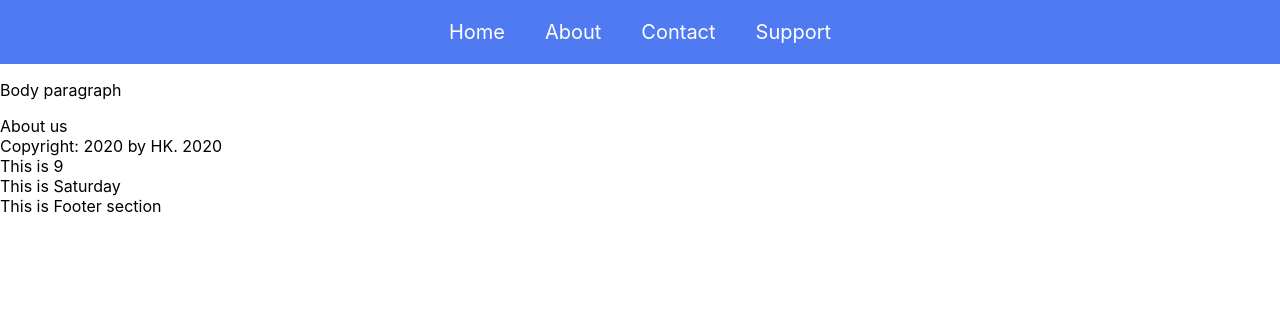
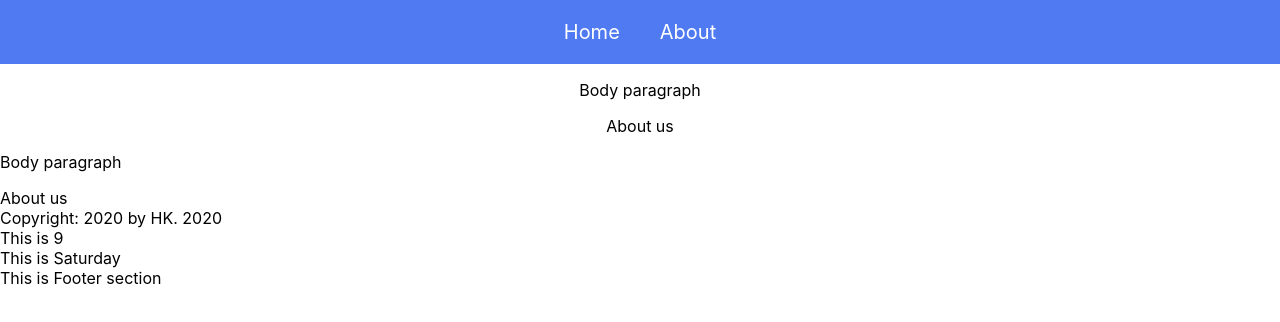
Before and after one commit to hkhual/Shalom_Zomi, a React (Create React App) app: page /About in a window 1280 px wide. Shown: the top 322 px of the page. Built offline with nearby package versions, Linux system fonts and the light colour scheme.

Commit message:
added react router for linking

```diff
--- a/package.json
+++ b/package.json
@@ -8,6 +8,7 @@
     "@testing-library/user-event": "^7.1.2",
     "react": "^16.13.1",
     "react-dom": "^16.13.1",
+    "react-router-dom": "^5.2.0",
     "react-scripts": "^3.4.3"
   },
   "scripts": {
--- a/src/components/Header.js
+++ b/src/components/Header.js
@@ -1,22 +1,33 @@
 import React, { Component } from "react";
+import About from './About';
+import Body from './Body';
+import {
+  BrowserRouter as Router,
+  Switch,
+  Route,
+  Link
+} from 'react-router-dom';
 
 class Header extends Component {
   render() {
     return (
-      <div className="App">
-        <div className="header-link">
-          <a href="#home" alt="Home">
-            Home
-          </a>
-          <a href="#about" alt="About">
-            About
-          </a>
-          <a href="#contact" alt="contact">
-            Contact
-          </a>
-          <a href="#support" alt="support">Support</a>
+      <Router>
+        <div className="App">
+          <div className="header-link">
+            <Link to="/">Home</Link>
+            <Link to="/About">About</Link>
+          </div>
+            <Route
+              path="/"
+              component={Body} />
+            <Route
+              path="/About"
+              component={About} />
+
+
+
         </div>
-      </div>
+      </Router>
     );
   }
 }
```
Also changed, not shown: 1 other file (tests, documents, lock files or other folders).
